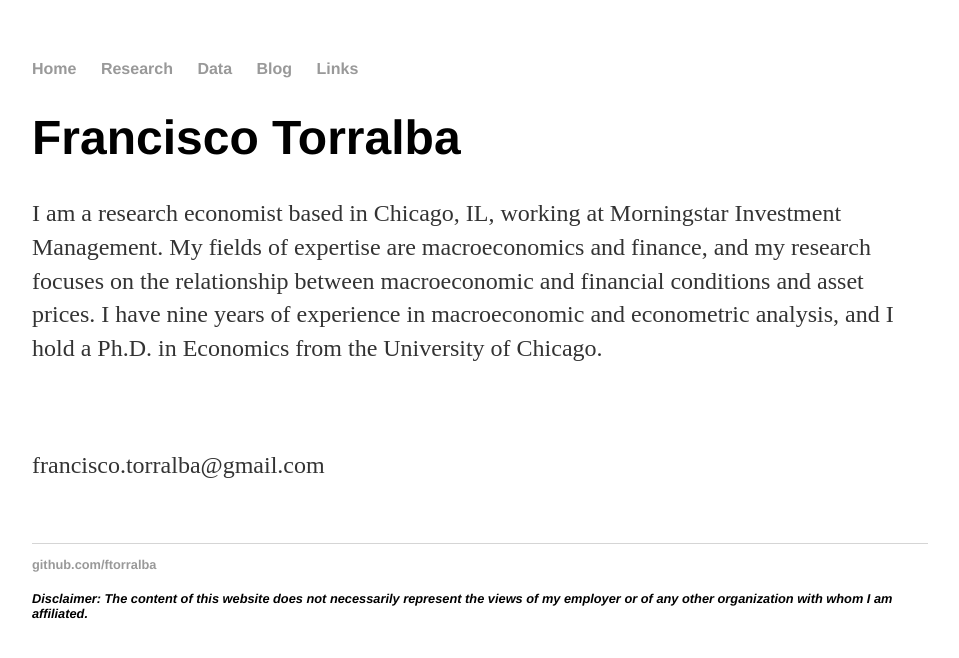
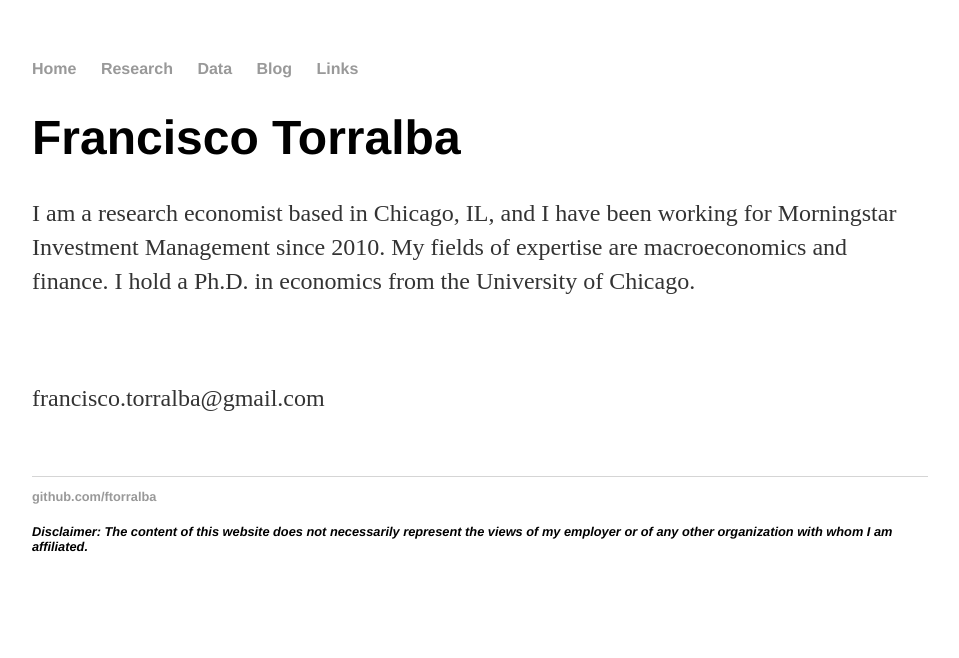
Before and after one commit to ftorralba/ftorralba.github.io, a Jekyll site: the page built from index.html, in a window 1280 px wide. Shown: the top 658 px of the page, without its empty margins (160-1119 px from the left). Built offline with Jekyll 4.4.1, drawn with Linux system fonts in a browser that asks for light colours.

Commit message:
Update index.html

```diff
--- a/index.html
+++ b/index.html
@@ -4,10 +4,8 @@ title: Francisco Torralba
 ---
 <div class="blurb">
 	<h1>Francisco Torralba</h1>
-	<p>I am a research economist based in Chicago, IL, working at Morningstar Investment Management. My fields of expertise
-	are macroeconomics and finance, and my research focuses on the relationship between macroeconomic and financial conditions
-	and asset prices. I have nine years of experience in macroeconomic and econometric analysis, and I hold a Ph.D. in Economics from
-	the University of Chicago.</p>
+	<p>I am a research economist based in Chicago, IL, and I have been working for Morningstar Investment Management since 2010. My fields of expertise
+	are macroeconomics and finance. I hold a Ph.D. in economics from the University of Chicago.</p>
 	</br>
         </br>
         <p>francisco.torralba@gmail.com</p>
```
